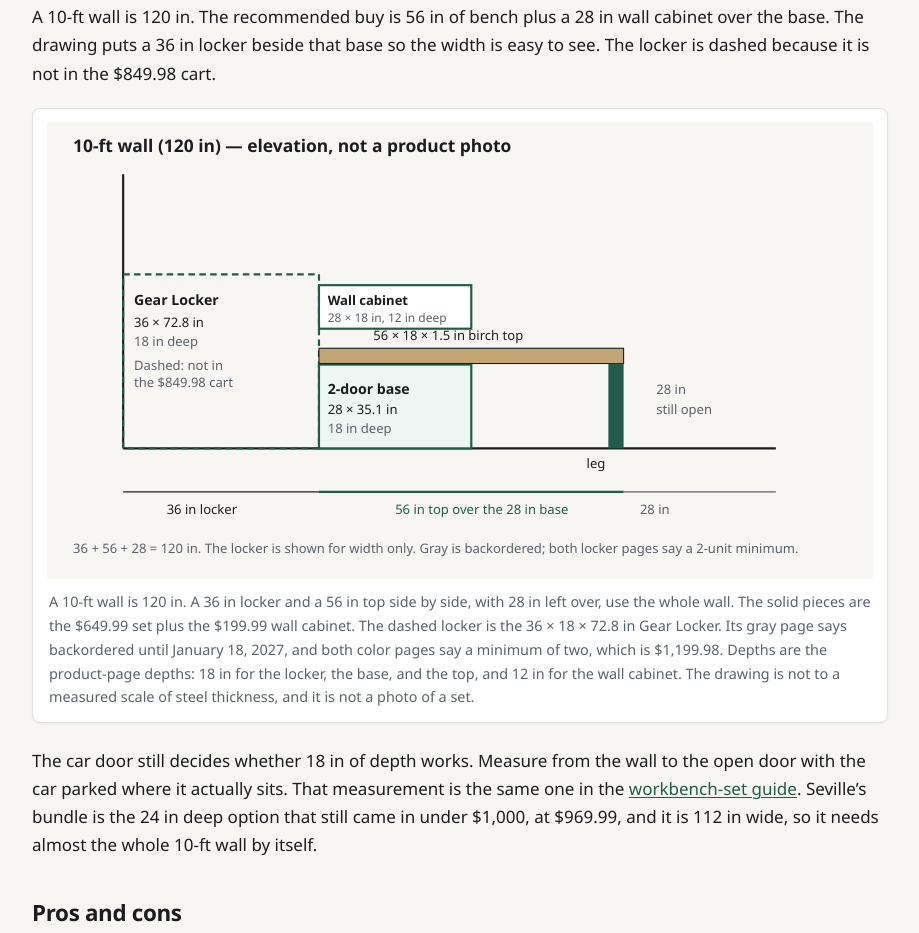
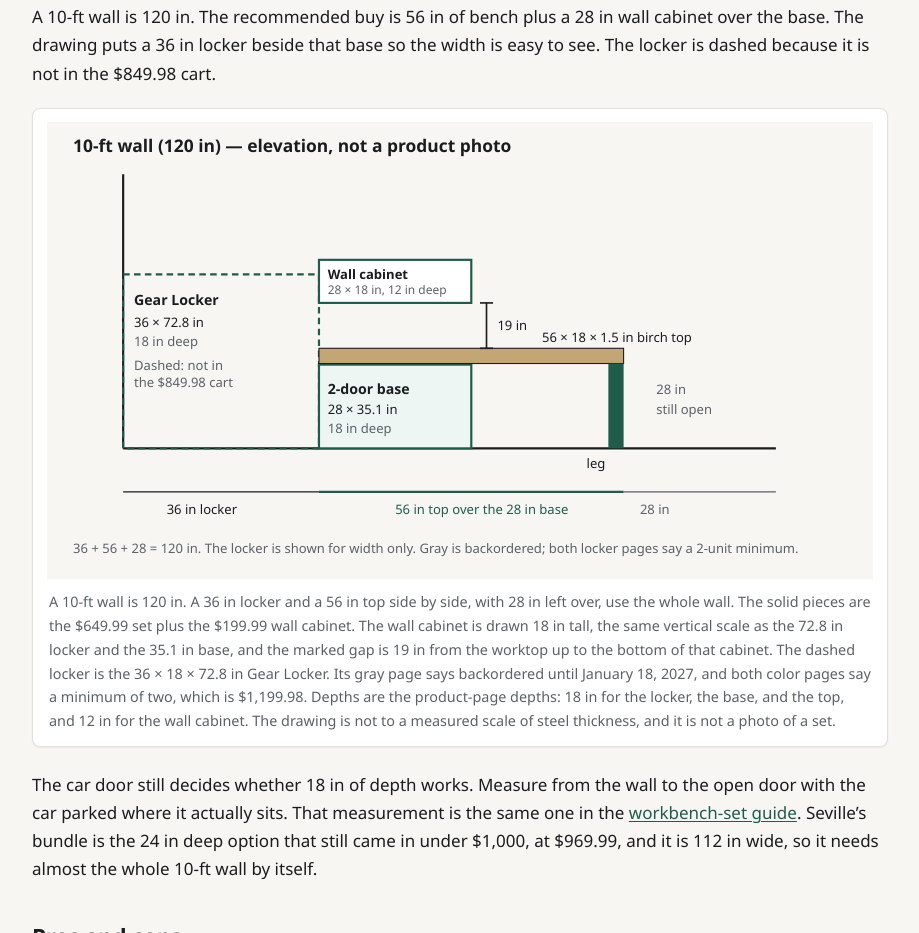
Before and after one commit to kburbano/garage-storage-guides, a plain HTML site: page garage-cabinets-under-1000.html in a window 1280 px wide. Shown: the part 4398-5331 px from the top of the page, without its empty margins (180-1099 px from the left). Drawn offline with Linux system fonts and the light colour scheme.

Commit message:
Fix wall cabinet scale in under-$1,000 diagram
Co-authored-by: kburbano <kburbano@users.noreply.github.com>

```diff
--- a/garage-cabinets-under-1000.html
+++ b/garage-cabinets-under-1000.html
@@ -230,9 +230,9 @@
       <h2>What $850 covers on a 10-ft wall</h2>
       <p>A 10-ft wall is 120 in. The recommended buy is 56 in of bench plus a 28 in wall cabinet over the base. The drawing puts a 36 in locker beside that base so the width is easy to see. The locker is dashed because it is not in the $849.98 cart.</p>
       <figure class="diagram">
-        <svg role="img" aria-label="Elevation of a 10-foot garage wall. A dashed 36 by 72.8 inch locker stands on the left. A solid 28 by 35.1 inch base cabinet stands beside it, under a 56 inch top, with an 18 inch wall cabinet above the base." viewBox="0 0 760 420" xmlns="http://www.w3.org/2000/svg">
+        <svg role="img" aria-label="Elevation of a 10-foot garage wall. A dashed 36 by 72.8 inch locker stands on the left. A solid 28 by 35.1 inch base cabinet stands beside it, under a 56 inch top. An 18 inch tall wall cabinet hangs 19 inches above that top." viewBox="0 0 760 420" xmlns="http://www.w3.org/2000/svg">
           <title>10-ft wall with a locker, a base cabinet, and a 56 in top</title>
-          <desc>A front elevation of a 120 inch wall. The left box is dashed and labeled as a 36 inch by 72.8 inch Gear Locker that is not in the recommended cart. Next to it is a solid 28 inch by 35.1 inch base cabinet. A 56 inch top sits on that cabinet and extends to the right, with one support leg at the far end. A 28 inch by 18 inch wall cabinet hangs above the base. Dimension notes say the locker plus the base use 64 inches, the top run is 56 inches, and 28 inches of wall remain.</desc>
+          <desc>A front elevation of a 120 inch wall. The left box is dashed and labeled as a 36 inch by 72.8 inch Gear Locker that is not in the recommended cart. Next to it is a solid 28 inch by 35.1 inch base cabinet. A 56 inch top sits on that cabinet and extends to the right, with one support leg at the far end. A 28 inch wide wall cabinet, drawn 18 inches tall on the same vertical scale as the locker and the base, hangs with its bottom 19 inches above the worktop. Dimension notes say the locker plus the base use 64 inches, the top run is 56 inches, and 28 inches of wall remain.</desc>
           <rect width="760" height="420" fill="#f7f6f3"/>
           <text x="24" y="28" fill="#1a1c1e" font-family="Segoe UI, system-ui, sans-serif" font-size="16" font-weight="700">10-ft wall (120 in) — elevation, not a product photo</text>
           <line x1="70" y1="48" x2="70" y2="300" stroke="#1a1c1e" stroke-width="2"/>
@@ -248,12 +248,16 @@
           <text x="258" y="268" fill="#1a1c1e" font-family="Segoe UI, system-ui, sans-serif" font-size="12">28 × 35.1 in</text>
           <text x="258" y="286" fill="#5a6169" font-family="Segoe UI, system-ui, sans-serif" font-size="12">18 in deep</text>
           <rect x="250" y="208" width="280" height="14" fill="#c4a574" stroke="#1a1c1e"/>
-          <text x="300" y="200" fill="#1a1c1e" font-family="Segoe UI, system-ui, sans-serif" font-size="12">56 × 18 × 1.5 in birch top</text>
+          <text x="455" y="202" fill="#1a1c1e" font-family="Segoe UI, system-ui, sans-serif" font-size="12">56 × 18 × 1.5 in birch top</text>
           <rect x="516" y="222" width="14" height="78" fill="#1f5c4a"/>
           <text x="496" y="318" fill="#1a1c1e" font-family="Segoe UI, system-ui, sans-serif" font-size="12">leg</text>
-          <rect x="250" y="150" width="140" height="40" fill="#ffffff" stroke="#1f5c4a" stroke-width="2"/>
-          <text x="258" y="168" fill="#1a1c1e" font-family="Segoe UI, system-ui, sans-serif" font-size="12" font-weight="700">Wall cabinet</text>
-          <text x="258" y="184" fill="#5a6169" font-family="Segoe UI, system-ui, sans-serif" font-size="11">28 × 18 in, 12 in deep</text>
+          <rect x="250" y="126.7" width="140" height="39.6" fill="#ffffff" stroke="#1f5c4a" stroke-width="2"/>
+          <text x="258" y="144" fill="#1a1c1e" font-family="Segoe UI, system-ui, sans-serif" font-size="12" font-weight="700">Wall cabinet</text>
+          <text x="258" y="158" fill="#5a6169" font-family="Segoe UI, system-ui, sans-serif" font-size="11">28 × 18 in, 12 in deep</text>
+          <line x1="404" y1="166.3" x2="404" y2="208" stroke="#1a1c1e" stroke-width="1.5"/>
+          <line x1="398" y1="166.3" x2="410" y2="166.3" stroke="#1a1c1e" stroke-width="1.5"/>
+          <line x1="398" y1="208" x2="410" y2="208" stroke="#1a1c1e" stroke-width="1.5"/>
+          <text x="414" y="191" fill="#1a1c1e" font-family="Segoe UI, system-ui, sans-serif" font-size="12">19 in</text>
           <text x="560" y="250" fill="#5a6169" font-family="Segoe UI, system-ui, sans-serif" font-size="12">28 in</text>
           <text x="560" y="268" fill="#5a6169" font-family="Segoe UI, system-ui, sans-serif" font-size="12">still open</text>
           <line x1="70" y1="340" x2="250" y2="340" stroke="#1a1c1e"/>
@@ -264,7 +268,7 @@
           <text x="545" y="360" fill="#5a6169" font-family="Segoe UI, system-ui, sans-serif" font-size="12">28 in</text>
           <text x="24" y="396" fill="#5a6169" font-family="Segoe UI, system-ui, sans-serif" font-size="12">36 + 56 + 28 = 120 in. The locker is shown for width only. Gray is backordered; both locker pages say a 2-unit minimum.</text>
         </svg>
-        <figcaption>A 10-ft wall is 120 in. A 36 in locker and a 56 in top side by side, with 28 in left over, use the whole wall. The solid pieces are the $649.99 set plus the $199.99 wall cabinet. The dashed locker is the 36 × 18 × 72.8 in Gear Locker. Its gray page says backordered until January 18, 2027, and both color pages say a minimum of two, which is $1,199.98. Depths are the product-page depths: 18 in for the locker, the base, and the top, and 12 in for the wall cabinet. The drawing is not to a measured scale of steel thickness, and it is not a photo of a set.</figcaption>
+        <figcaption>A 10-ft wall is 120 in. A 36 in locker and a 56 in top side by side, with 28 in left over, use the whole wall. The solid pieces are the $649.99 set plus the $199.99 wall cabinet. The wall cabinet is drawn 18 in tall, the same vertical scale as the 72.8 in locker and the 35.1 in base, and the marked gap is 19 in from the worktop up to the bottom of that cabinet. The dashed locker is the 36 × 18 × 72.8 in Gear Locker. Its gray page says backordered until January 18, 2027, and both color pages say a minimum of two, which is $1,199.98. Depths are the product-page depths: 18 in for the locker, the base, and the top, and 12 in for the wall cabinet. The drawing is not to a measured scale of steel thickness, and it is not a photo of a set.</figcaption>
       </figure>
       <p>The car door still decides whether 18 in of depth works. Measure from the wall to the open door with the car parked where it actually sits. That measurement is the same one in the <a href="garage-cabinets-with-workbench.html">workbench-set guide</a>. Seville’s bundle is the 24 in deep option that still came in under $1,000, at $969.99, and it is 112 in wide, so it needs almost the whole 10-ft wall by itself.</p>
     </section>
```
